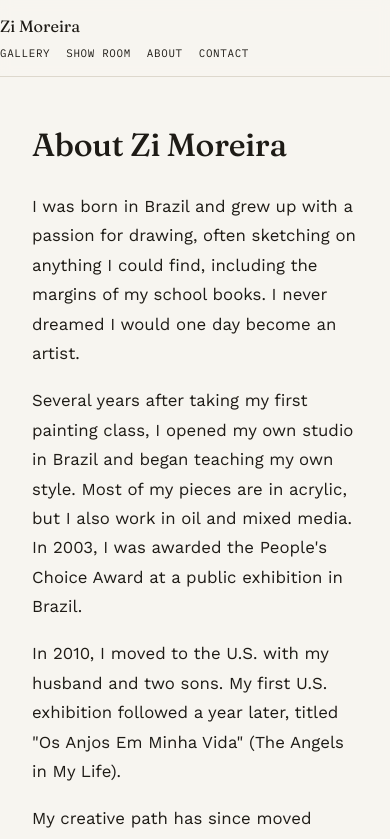
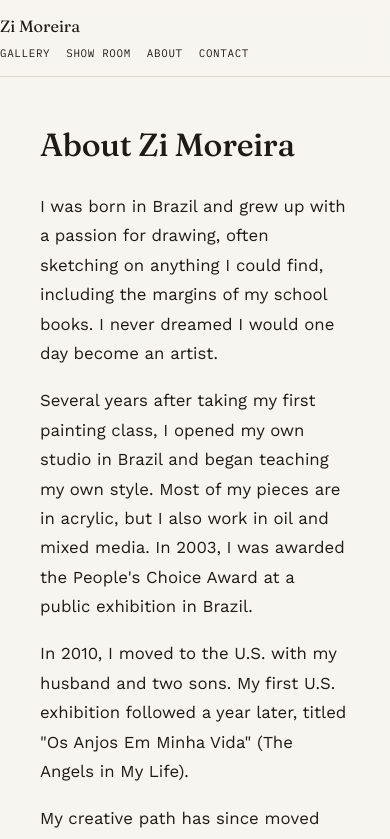
Before and after one commit to RickyMoreira/zimoreira, a Next.js app in the folder wife-art-site/: page /about in a window 390 px wide. Shown: the top 839 px of the page. Built offline with nearby package versions, Linux system fonts and the light colour scheme.

Commit message:
increase mobile padding further

```diff
--- a/wife-art-site/app/globals.css
+++ b/wife-art-site/app/globals.css
@@ -567,7 +567,7 @@ a {
 /* ---------- Mobile pass ---------- */
 @media (max-width: 640px) {
   .wrap {
-    padding: 0 32px;
+    padding: 0 40px;
   }
 
   /* Nav: smaller brand, tighter link spacing, wraps if needed */
```
